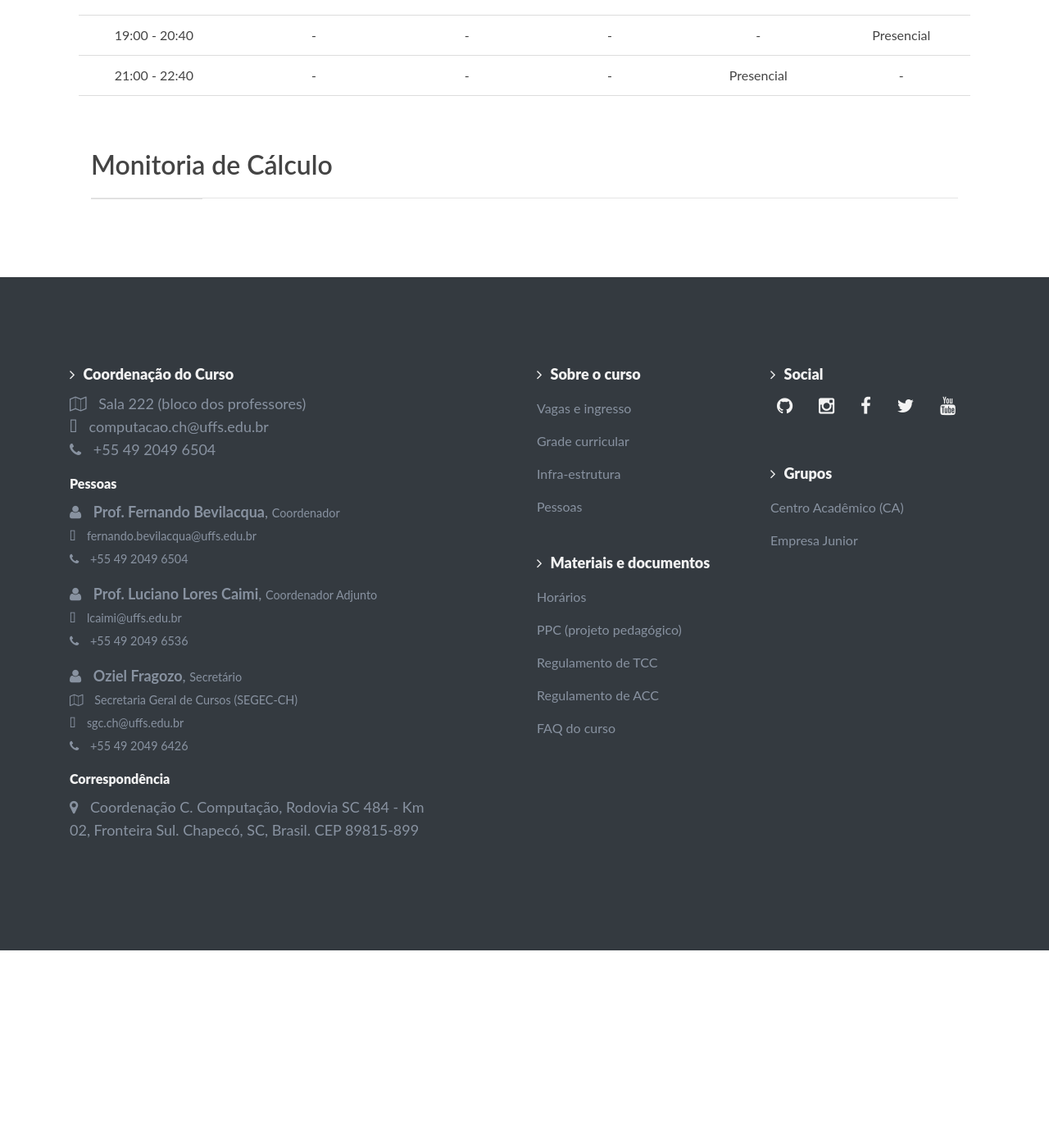
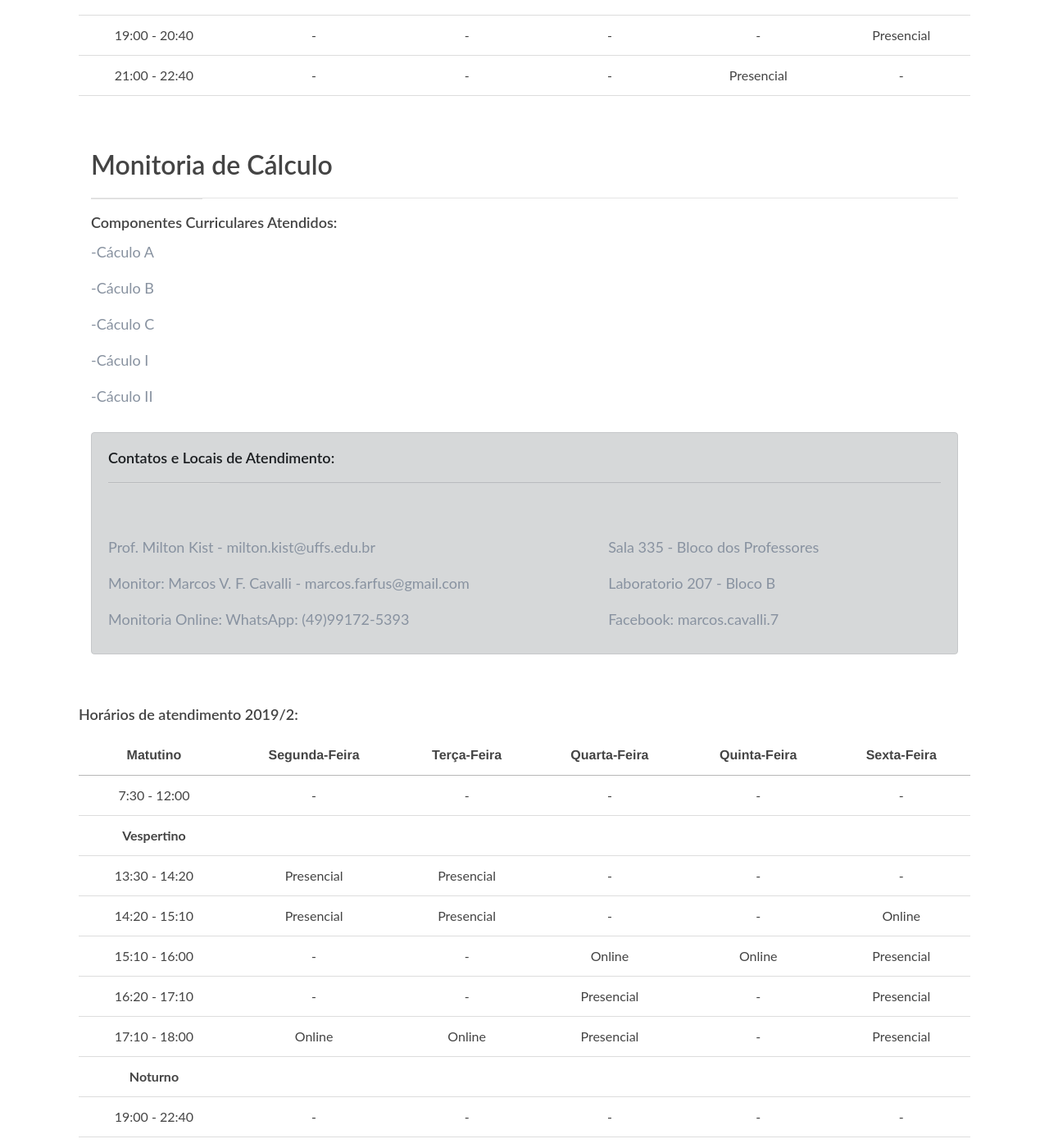
Before and after one commit to ccuffs/cc.uffs.edu.br, a Jekyll site: the page built from _pages/ensino-monitoria.md, in a window 1280 px wide and 1400 px high, scrolled down 3247 px. Shown: the whole window at 82% size. Built offline with Jekyll 4.4.1, drawn with Linux system fonts in a browser that asks for light colours; before the commit the page ends 4406 px from its top, so only the background shows below that.

Commit message:
Adiciona Monitorias de Calculo

```diff
--- a/_pages/ensino-monitoria.md
+++ b/_pages/ensino-monitoria.md
@@ -127,8 +127,46 @@ computação, portanto o objetivo do programa de monitoria de Algoritmos e Progr
       <div class="col-12 text-left">
         <h2>Monitoria de Cálculo</h2>
         <hr/>
-
+        <h3>Componentes Curriculares Atendidos:</h3>
+        <p>-Cáculo A</p>
+        <p>-Cáculo B</p>
+        <p>-Cáculo C</p>
+        <p>-Cáculo I</p>
+        <p>-Cáculo II</p>
+        <div class="alert alert-dark breath-top" role="alert">
+          <h3 class="alert-heading">Contatos e Locais de Atendimento:</h3>
+          <hr/>
+          <div class="row text-left pt-5">
+            <div class="col-12 col-sm-6 col-md-7">
+              <p>Prof. Milton Kist - milton.kist@uffs.edu.br</p>
+              <p>Monitor: Marcos V. F. Cavalli  - marcos.farfus@gmail.com</p>
+              <p>Monitoria Online: WhatsApp: (49)99172-5393</p>
+            </div>
+            <div class="col-12 col-sm-6 col-md-5">
+              <p>Sala 335 - Bloco dos Professores</p>
+              <p>Laboratorio 207 - Bloco B</p>
+              <p>Facebook: marcos.cavalli.7</p>
+            </div>
+          </div>
+        </div>
       </div>
     </div>
   </div>
 </section>
+
+<br>
+<h3>Horários de atendimento 2019/2:</h3>
+
+|  **Matutino** |  Segunda-Feira |   Terça-Feira  | Quarta-Feira | Quinta-Feira |   Sexta-Feira  |
+|:-------------:|:--------------:|:--------------:|:------------:|:------------:|:--------------:|
+| 7:30 - 12:00  | -              | -              | -            |  -           | -              |
+|**Vespertino** |                |                |              |              |                |
+| 13:30 - 14:20 | Presencial     | Presencial     | -            |  -           | -              |
+| 14:20 - 15:10 | Presencial     | Presencial     | -            |  -           | Online         |
+| 15:10 - 16:00 | -              | -              | Online       | Online       | Presencial     |
+| 16:20 - 17:10 | -              | -              | Presencial   |  -           | Presencial     |
+| 17:10 - 18:00 | Online         | Online         | Presencial   |  -           | Presencial     |
+| **Noturno**   |                |                |              |              |                |
+| 19:00 - 22:40 | -              | -              | -            |  -           | -              |
+
+<br>
```
